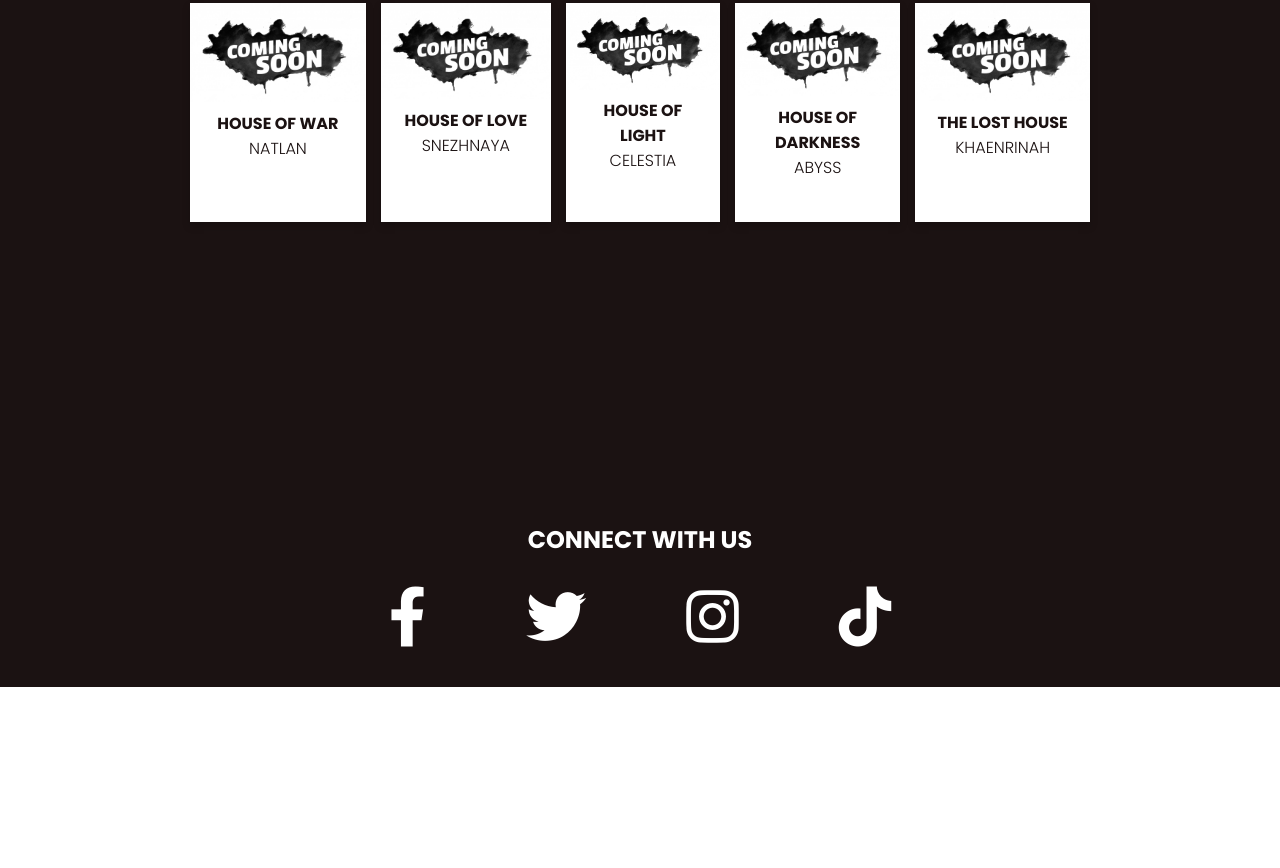
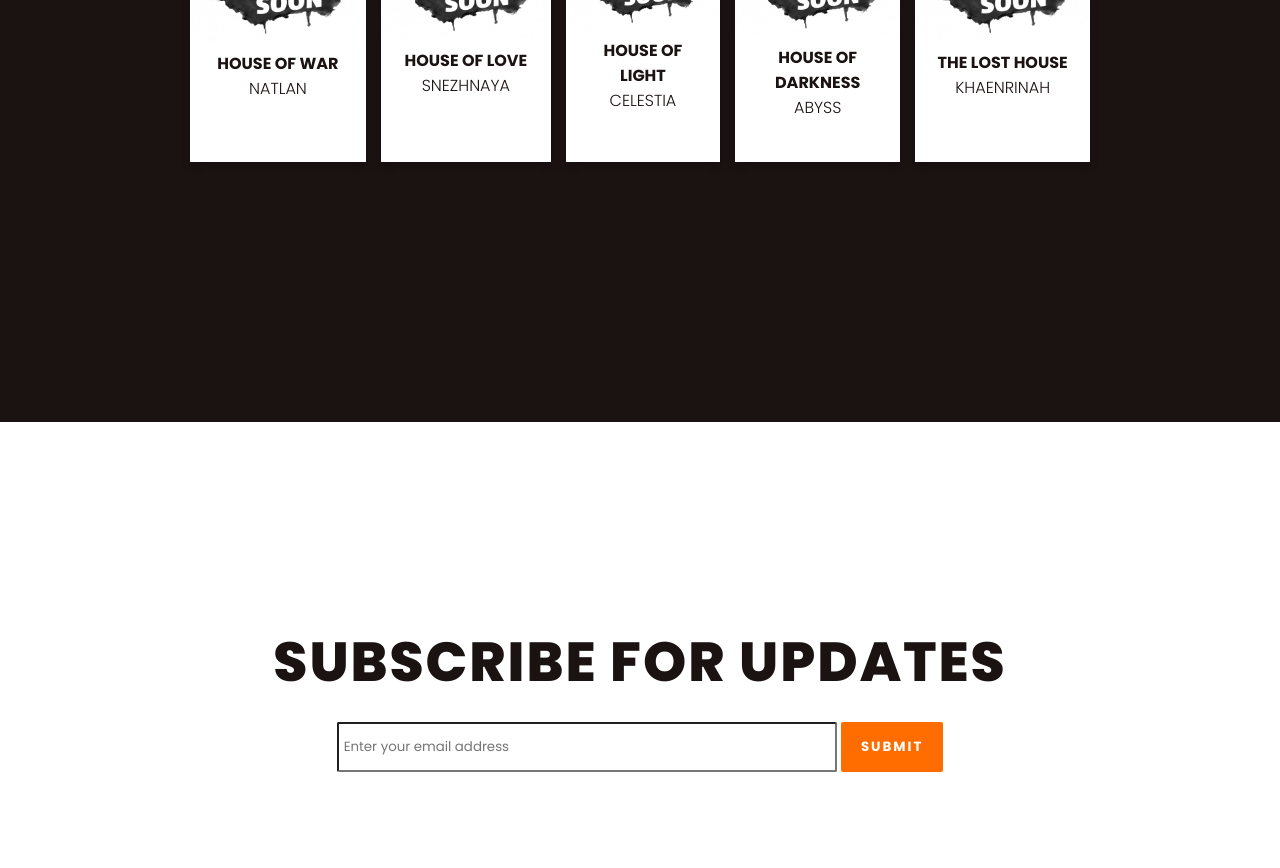
Before and after one commit to vivalafreak1/rawr, a plain HTML site: page index.html in a window 1280 px wide. Shown: the part 1932-2800 px from the top of the page. Before the commit the page ends 2619 px from the top, so only its background shows below. Drawn offline with Linux system fonts and the light colour scheme.

Commit message:
Add subscribe email

```diff
--- a/index.html
+++ b/index.html
@@ -25,7 +25,7 @@
       </header>
       <div class="content" id="home">
         <div class="info">
-          <h2>Like Nature<br><span>Be Creative!</span></h2>
+          <h2>Like Nature</h2>
           <p>Lorem ipsum dolor sit amet, consectetur adipiscing elit,
                 sed do eiusmod tempor incididunt ut labore et dolore magna
                 aliqua. Ut enim ad minim veniam, quis nostrud exercitation
@@ -130,6 +130,14 @@
           </div>
       </div>
     </div>
+    <div class="service" id="service">
+        <div class="info">
+          <h2>Subscribe for updates</h2>
+            <input type="email" class="email-frm" placeholder="Enter your email address">
+            <input type="submit" class="submit-btn">
+        </div>
+      </div>
+    </div>
       <div class="media" id="contact">
         <h2 class="media-campaign">connect with us</h2>
         <div class="media-icons">
--- a/style.css
+++ b/style.css
@@ -5,6 +5,10 @@
   padding: 0;
   box-sizing: border-box;
   font-family: "Poppins", sans-serif;
+}
+
+html{
+  scroll-behavior: smooth;
 }
 
 section{
@@ -275,6 +279,64 @@ label{
   display: none;
 }
 
+.service{
+  max-width: 100%;
+  text-align: center;
+  padding-top: 150px;
+  padding-bottom: 200px;
+  background-color: rgb(255, 255, 255);
+}
+
+.service .info{
+  margin: 60px 190px;
+}
+
+.service .info h2{
+  color: rgb(27, 18, 18);
+  font-size: 55px;
+  text-transform: uppercase;
+  font-weight: 800;
+  letter-spacing: 2px;
+  line-height: 60px;
+  margin-bottom: 30px;
+}
+
+.service .info p{
+  font-size: 16px;
+  font-weight: 500;
+  margin-bottom: 40px;
+  color: rgb(27, 18, 18);
+}
+
+.service .info .email-frm{
+  width: 500px;
+  height: 50px;
+  border-radius: 2px;
+  border: 0.01;
+  padding: 5px;
+}
+
+.service .submit-btn{
+  color:rgb(255, 255, 255);
+  height:50px;
+  background: rgb(255, 109, 0);
+  text-decoration: none;
+  text-transform: uppercase;
+  font-weight: 700;
+  letter-spacing: 2px;
+  padding: 10px 20px;
+  border-radius: 2px;
+  border: 0;
+  transition: 0.3s;
+  transition-property: background;
+}
+
+.service .submit-btn:hover{
+  background:rgb(27, 18, 18);
+  color:rgb(255, 255, 255);
+}
+
+
 /* Responsive styles */
 
 @media (max-width: 960px){
```
